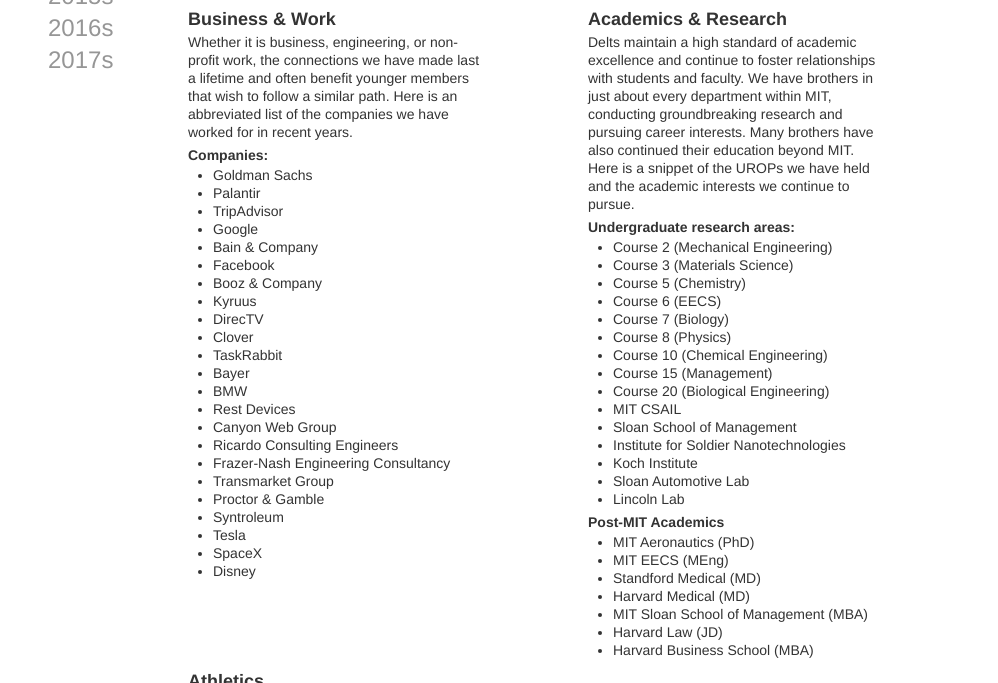
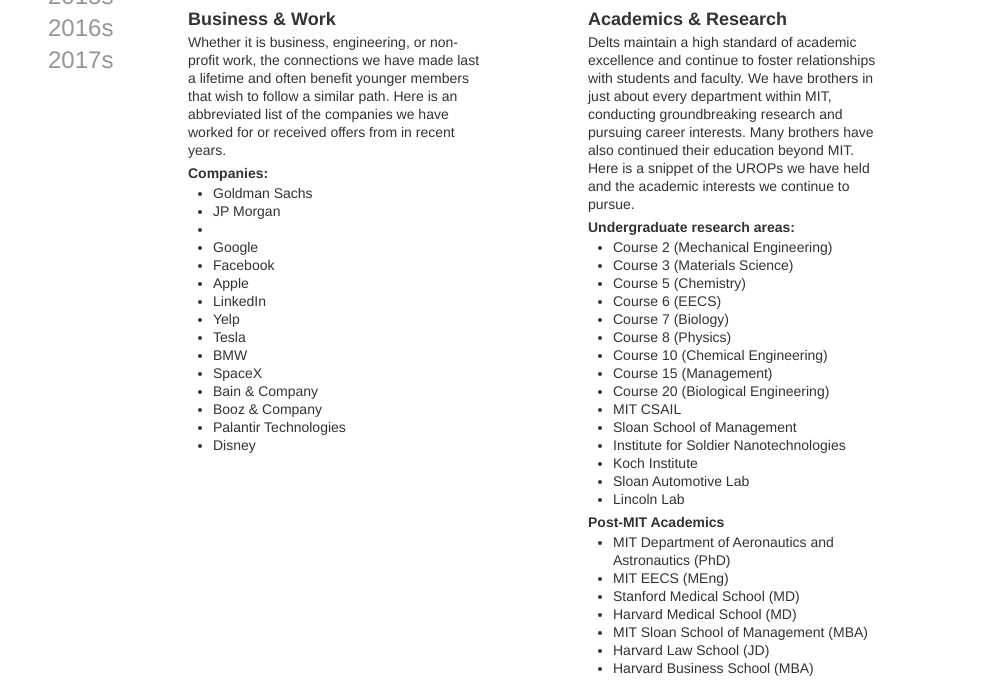
Before and after one commit to mit-dtd/mit-dtd.github.com, a plain HTML site: page brothers.html in a window 1280 px wide. Shown: the part 581-1264 px from the top of the page, without its empty margins (142-1140 px from the left). Drawn offline with nearby package versions, Linux system fonts and the light colour scheme.

Commit message:
add companies/sports to brothers page

```diff
--- a/brothers.html
+++ b/brothers.html
@@ -68,31 +68,22 @@
         <div class="row chunk">
           <div class="span4">
             <h3>Business &amp; Work</h3>
-            <p>Whether it is business, engineering, or non-profit work, the connections we have made last a lifetime and often benefit younger members that wish to follow a similar path. Here is an abbreviated list of the companies we have worked for in recent years.</p>
+            <p>Whether it is business, engineering, or non-profit work, the connections we have made last a lifetime and often benefit younger members that wish to follow a similar path. Here is an abbreviated list of the companies we have worked for or received offers from in recent years.</p>
             <h4>Companies:</h4>
             <ul>
               <li>Goldman Sachs</li>
-              <li>Palantir</li>
-              <li>TripAdvisor</li>
+              <li>JP Morgan<li>
               <li>Google</li>
+              <li>Facebook</li>
+              <li>Apple</li>
+              <li>LinkedIn</li>
+              <li>Yelp</li>
+              <li>Tesla</li>
+              <li>BMW</li>
+              <li>SpaceX</li>
               <li>Bain &amp; Company</li>
-              <li>Facebook</li>
               <li>Booz &amp; Company</li>
-              <li>Kyruus</li>
-              <li>DirecTV</li>
-              <li>Clover</li>
-              <li>TaskRabbit</li>
-              <li>Bayer</li>
-              <li>BMW</li>
-              <li>Rest Devices</li>
-              <li>Canyon Web Group</li>
-              <li>Ricardo Consulting Engineers</li>
-              <li>Frazer-Nash Engineering Consultancy</li>
-              <li>Transmarket Group</li>
-              <li>Proctor &amp; Gamble</li>
-              <li>Syntroleum</li>
-              <li>Tesla</li>
-              <li>SpaceX</li>
+              <li>Palantir Technologies</li>
               <li>Disney</li>
             </ul>
           </div>
@@ -119,12 +110,12 @@
             </ul>
             <h4>Post-MIT Academics</h4>
             <ul>
-              <li>MIT Aeronautics (PhD)</li>
+              <li>MIT Department of Aeronautics and Astronautics (PhD)</li>
               <li>MIT EECS (MEng)</li>
-              <li>Standford Medical (MD)</li>
-              <li>Harvard Medical (MD)</li>
+              <li>Stanford Medical School (MD)</li>
+              <li>Harvard Medical School (MD)</li>
               <li>MIT Sloan School of Management (MBA)</li>
-              <li>Harvard Law (JD)</li>
+              <li>Harvard Law School (JD)</li>
               <li>Harvard Business School (MBA)</li>
             </ul>
           </div>
@@ -141,6 +132,8 @@
                 <li>Diving</li>
                 <li>Crew</li>
                 <li>Volleyball</li>
+                <li>Lacrosse</li>
+                <li>Hockey</li>
               </ul>
               <h4>Club &amp; other:</h4>
               <ul>
```
